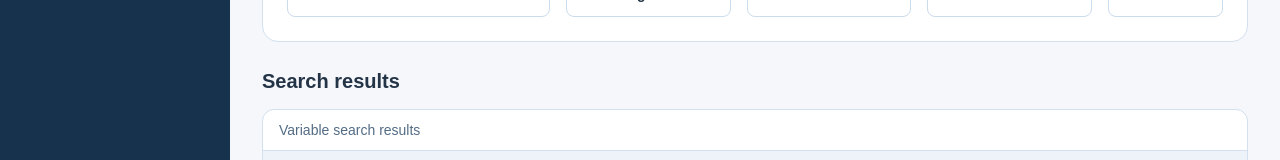
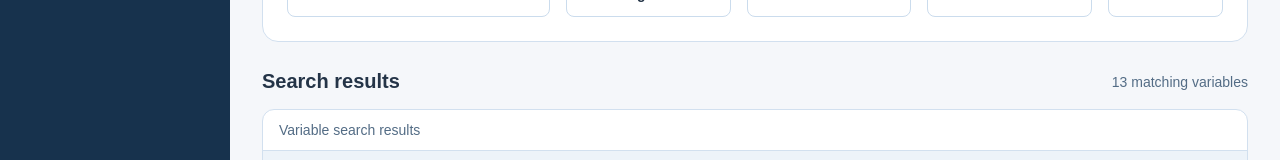
Before and after one commit to SantiagoAlvarado3377/calsim3, a React app in the folder frontend/: page / in a window 1280 px wide. Both pictures are taken after a click on the button "Variable Search". Shown: the part 352-512 px from the top of the page. Built offline with nearby package versions, Linux system fonts and the light colour scheme; the HTML template or start-up script is replaced by a standard one.

Commit message:
SCRUM-143: search results

```diff
--- a/frontend/src/pages/VariableSearch.css
+++ b/frontend/src/pages/VariableSearch.css
@@ -125,9 +125,24 @@
   min-width: 0;
 }
 
-.variable-search-results h2 {
+.variable-search-results-heading {
+  display: flex;
+  align-items: center;
+  justify-content: space-between;
+  flex-wrap: wrap;
+  gap: 12px;
   margin: 28px 0 16px;
+}
+
+.variable-search-results-heading h2 {
+  margin: 0;
   font-size: 20px;
+}
+
+.variable-search-results-heading p {
+  margin: 0;
+  color: #536c85;
+  font-size: 14px;
 }
 
 .variable-search-table-scroll {
--- a/frontend/src/pages/VariableSearch.jsx
+++ b/frontend/src/pages/VariableSearch.jsx
@@ -80,7 +80,10 @@ function VariableSearch({ onNavigate }) {
         </section>
 
         <section className="variable-search-results" aria-labelledby="variable-results-title">
-          <h2 id="variable-results-title">Search results</h2>
+          <div className="variable-search-results-heading">
+            <h2 id="variable-results-title">Search results</h2>
+            <p role="status">{results.length} matching {results.length === 1 ? 'variable' : 'variables'}</p>
+          </div>
           <div className="variable-search-table-scroll" role="region" aria-label="Variable results table" tabIndex={0}>
             <table>
               <caption>Variable search results</caption>
```
Also changed, not shown: 1 other file (tests, documents, lock files or other folders).
